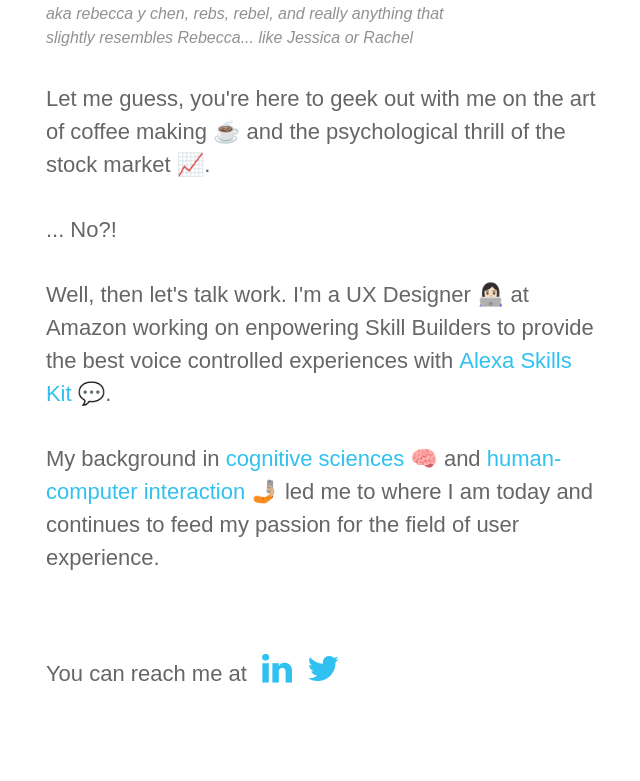
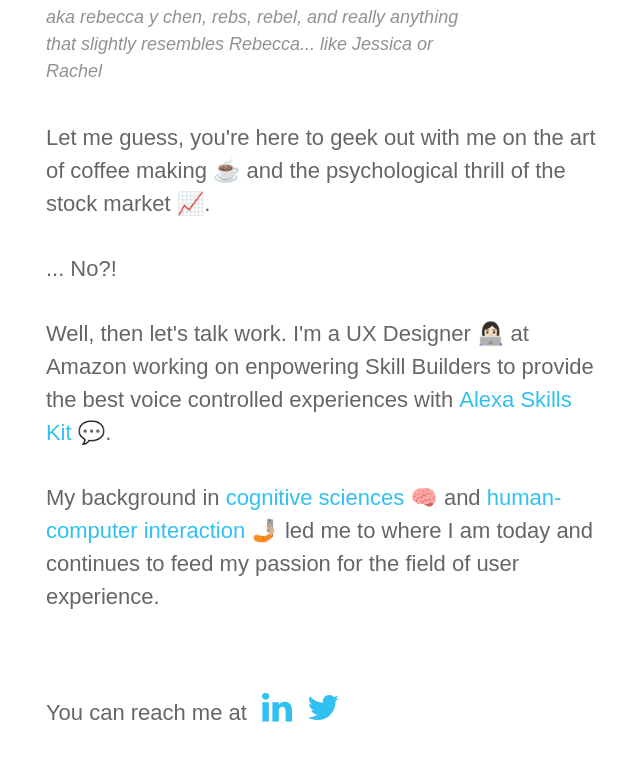
Before and after one commit to ryjchen/ryjchen.github.io, a plain HTML site: page index.html in a window 1280 px wide. Shown: the part 147-928 px from the top of the page, without its empty margins (316-956 px from the left). Before the commit the page ends 889 px from the top, so only its background shows below. Drawn offline with Linux system fonts and the light colour scheme; a web font is replaced by a local one.

Commit message:
Add files via upload

```diff
--- a/style.css
+++ b/style.css
@@ -14,7 +14,7 @@ p {
 
 .subtext {
 	color: #919191;
-	font-size: 1rem;
+	font-size: 1.125rem;
 	font-style: italic;
 	margin: 1em 0 2em 0;
 }
@@ -30,7 +30,7 @@ a:hover {
 }
 
 /*Small screen*/
-@media (max-width: 1024px) {
+@media (max-width: 991px) {
 	.about, footer {
 		margin: 0 auto;
 		padding: 10% 8% 0% 8%;
@@ -49,7 +49,7 @@ a:hover {
 }
 
 /*Large screen*/
-@media (min-width: 1025px) {
+@media (min-width: 992px) {
     .about {
 	  margin: 0 auto;
 	  padding: 5% 28% 1% 28%;
```
